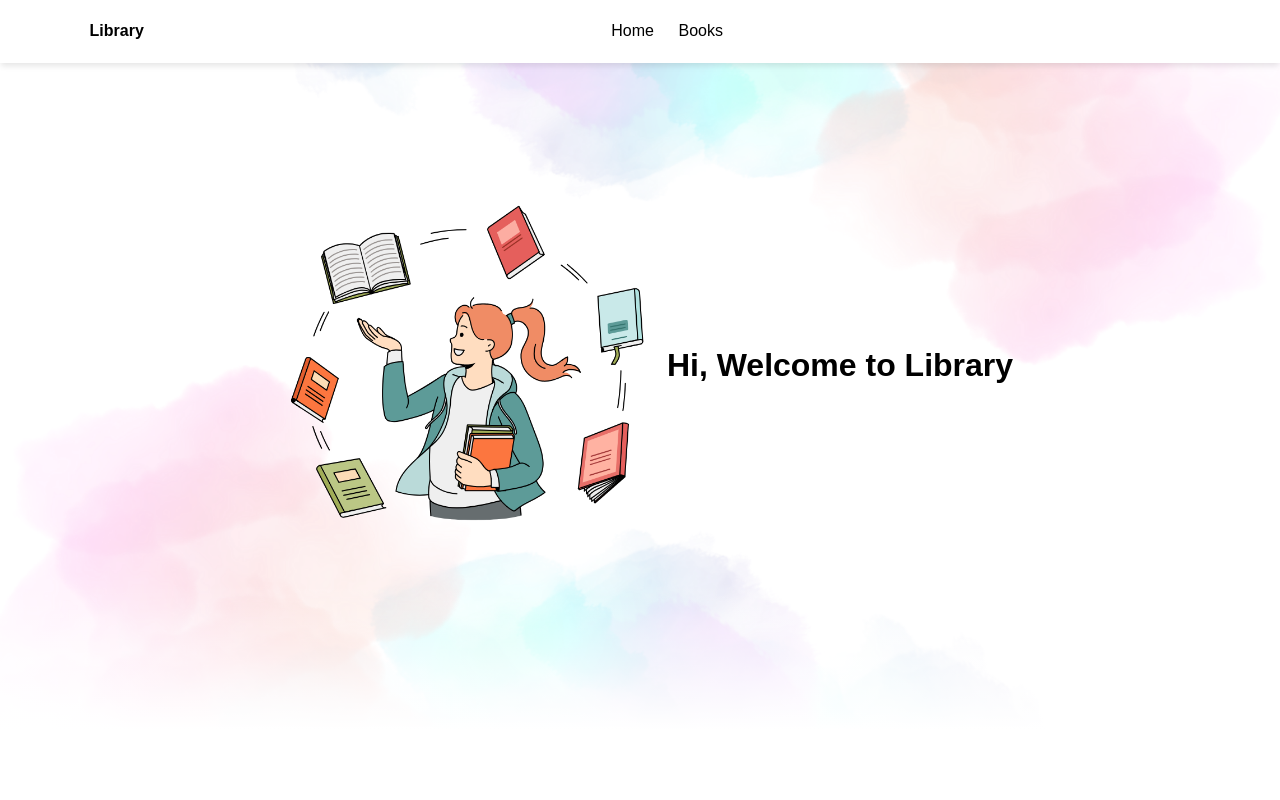
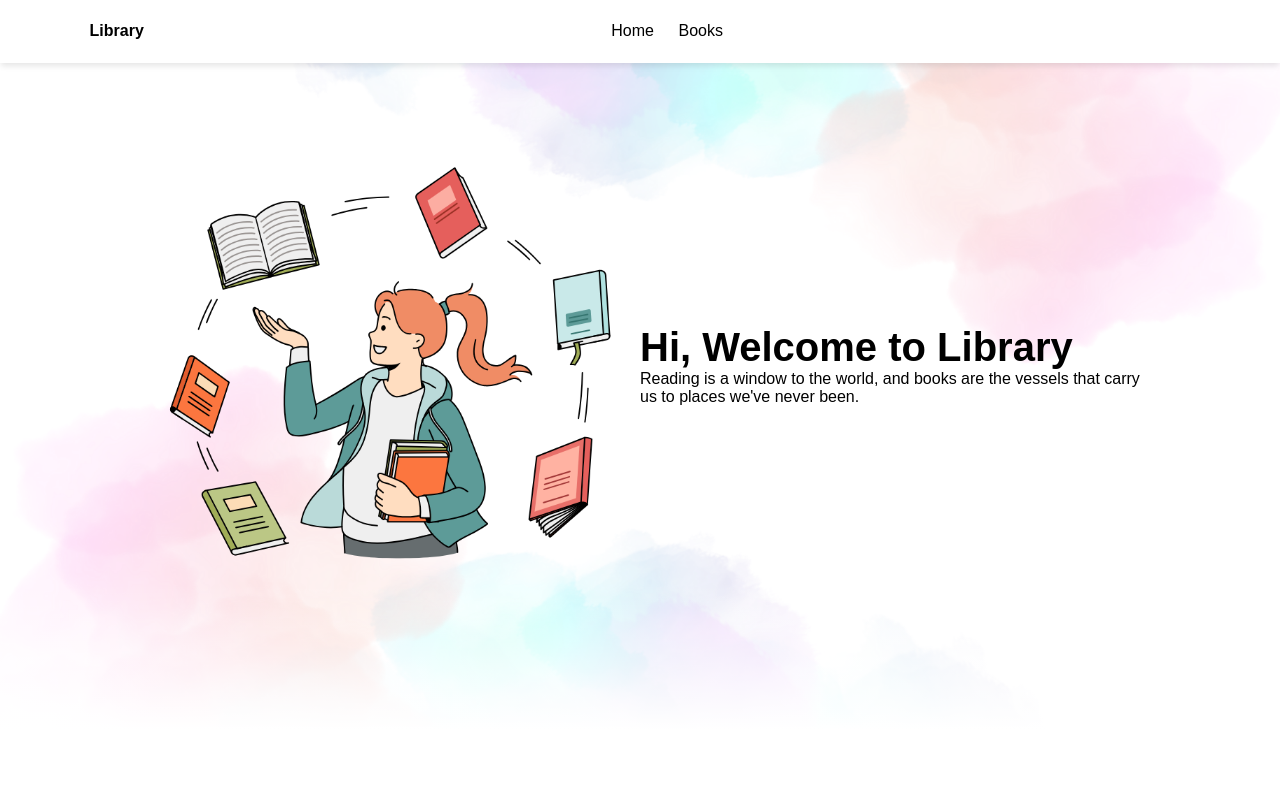
Before and after one commit to 481n4y4/MyLibrary, a plain HTML site: page index.html in a window 1280 px wide. Shown: the top 800 px of the page. Drawn offline with nearby package versions, Linux system fonts and the light colour scheme; a web font is replaced by a local one.

Commit message:
0.7 menambahkan author section

```diff
--- a/assets/css/style.css
+++ b/assets/css/style.css
@@ -87,7 +87,7 @@ header nav a:hover {
 }
 
 .hero .hero-img {
-  max-width: 400px;
+  max-width: 500px;
 }
 
 .hero-img img {
@@ -95,11 +95,13 @@ header nav a:hover {
 }
 
 .hero .hero-title {
-  text-align: center;
+  text-align: left;
+  max-width: 500px;
 }
 
 .hero .hero-title h1 {
   font-weight: 900;
+  font-size: 2.5rem;
 }
 
 /* Books */
--- a/index.html
+++ b/index.html
@@ -39,16 +39,27 @@
       </div>
     </header>
     <main>
-      <div class="hero" id="hero">
+      <!-- Hero Section Start-->
+      <section class="hero" id="hero">
         <div class="hero-img">
           <img src="assets/img/hero.png" alt="reading" />
         </div>
         <div class="hero-title">
           <h1>Hi, Welcome to Library</h1>
+          <p>
+            Reading is a window to the world, and books are the vessels that
+            carry us to places we've never been.
+          </p>
         </div>
-      </div>
+      </section>
+      <!-- Hero Section End -->
 
-      <div id="books" class="books">
+      <!-- Author Section Start -->
+      <section class="author" id="author"></section>
+      <!-- Author Section End -->
+
+      <!-- Books Section Start -->
+      <section id="books" class="books">
         <div class="search">
           <input type="text" id="nama" placeholder="Name of the Book" />
           <button onclick="findBook()">
@@ -63,7 +74,8 @@
         </div>
 
         <div class="daftar-buku" id="output"></div>
-      </div>
+      </section>
+      <!-- Books Section End -->
     </main>
     <footer>
       <p>Created by <a href="">KheiraAbinaya</a>. | &copy; 2025.</p>
```
